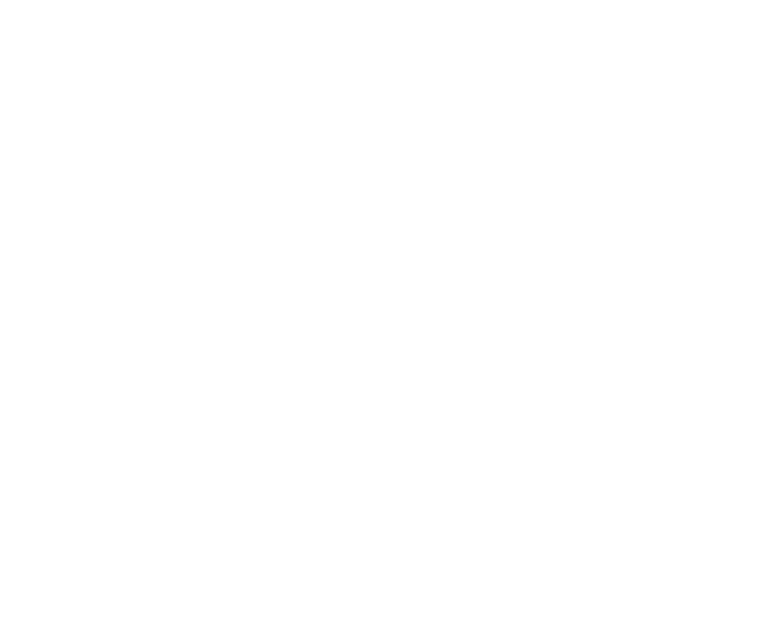
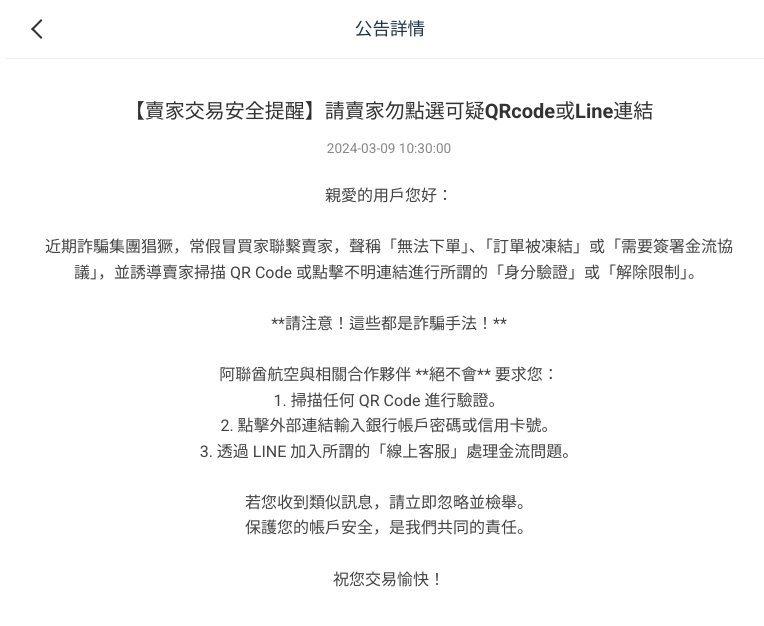
Before and after one commit to 13g7895123/bonus.ecommerce, a Vue app in the folder frontend/: page /announcement/1 in a window 1280 px wide. Before the commit this address had no page. Shown: the top 626 px of the page, without its empty margins (251-1015 px from the left). Built offline with nearby package versions, Linux system fonts and the light colour scheme; a web font is replaced by a local one.

Commit message:
feat: 新增公告詳情頁面及公告列表，改善使用者體驗

```diff
--- a/frontend/src/App.vue
+++ b/frontend/src/App.vue
@@ -38,9 +38,9 @@
 const isSkywardsPage = computed(() => route.path === '/skywards')
 
 const announcements = ref([
-  { id: 1, date: '2024-03-09', title: '阿聯酋航空最新航班資訊公告' },
-  { id: 2, date: '2024-03-08', title: 'Skywards 集哩程計畫更新提醒' },
-  { id: 3, date: '2024-03-05', title: '全球機場貴賓室服務調整通知' },
+  { id: 1, date: '2024-03-09 10:30:00', title: '【賣家交易安全提醒】請賣家勿點選可疑QRcode或Line連結' },
+  { id: 2, date: '2024-03-08 14:15:20', title: 'Skywards 集哩程計畫更新提醒' },
+  { id: 3, date: '2024-03-05 09:45:10', title: '全球機場貴賓室服務調整通知' },
 ])
 
 const toggleMenu = () => {
@@ -120,9 +120,10 @@
                   <li><a href="#">英文</a></li>
                 </ul>
                 <div v-if="activeMenu === 'news'" class="announcements-page">
-                  <div v-for="news in announcements" :key="news.id" class="news-card">
+                  <div v-for="news in announcements" :key="news.id" class="news-card" @click="router.push(`/announcement/${news.id}`)">
+
+                    <h3 class="news-title">{{ news.title }}</h3>
                     <p class="news-date">{{ news.date }}</p>
-                    <h3 class="news-title">{{ news.title }}</h3>
                   </div>
                 </div>
               </div>
@@ -476,4 +477,40 @@
 .fade-enter-from, .fade-leave-to {
   opacity: 0;
 }
+
+/* 公告樣式調整 */
+.announcements-page {
+  background-color: #fff;
+}
+
+.news-card {
+  padding: 1.25rem 1.5rem;
+  border-bottom: 1px solid #ddd;
+  background-color: #ffffff;
+  display: flex;
+  flex-direction: column;
+  align-items: flex-start; /* Left align */
+  cursor: pointer;
+  transition: background-color 0.2s;
+}
+
+.news-card:hover {
+  background-color: #f9f9f9;
+}
+
+.news-title {
+  font-size: 1.1rem;
+  font-weight: 500;
+  margin: 0 0 0.5rem 0;
+  color: #333;
+  line-height: 1.4;
+  text-align: left;
+}
+
+.news-date {
+  font-size: 0.8rem;
+  color: #999; /* Grey color */
+  margin: 0;
+  align-self: flex-start;
+}
 </style>
--- a/frontend/src/router/index.js
+++ b/frontend/src/router/index.js
@@ -17,12 +17,18 @@
 import WithdrawalApply from '../views/WithdrawalApply.vue'
 import MyMail from '../views/MyMail.vue'
 import MileageRewards from '../views/MileageRewards.vue'
+import AnnouncementDetail from '../views/AnnouncementDetail.vue'
 
 const routes = [
   {
     path: '/',
     name: 'Home',
     component: Home
+  },
+  {
+    path: '/announcement/:id',
+    name: 'AnnouncementDetail',
+    component: AnnouncementDetail
   },
   {
     path: '/login',
--- /dev/null
+++ b/frontend/src/views/AnnouncementDetail.vue
@@ -0,0 +1,132 @@
+<script setup>
+import { computed } from 'vue'
+import { useRoute, useRouter } from 'vue-router'
+import PageHeader from '../components/PageHeader.vue'
+
+const route = useRoute()
+const router = useRouter()
+const id = computed(() => route.params.id)
+
+// 返回上一頁功能 (如果沒有上一頁，則返回首頁)
+const goBack = () => {
+    // 檢查是否有歷史紀錄，或簡單地回首頁。
+    // 因為這裡是詳情頁，通常從選單進來，返回首頁較合理，
+    // 但因為 PageHeader 直接使用 router-link to="/"，這裡不需要額外邏輯。
+    // 但是 PageHeader 的 backTo prop 是 required? No, default ''.
+    // 不過在 AnnouncementDetail.vue 中我寫了 backTo="/"。
+}
+
+const announcements = [
+  {
+    id: 1,
+    date: '2024-03-09 10:30:00',
+    title: '【賣家交易安全提醒】請賣家勿點選可疑QRcode或Line連結',
+    content: `親愛的用戶您好：
+
+近期詐騙集團猖獗，常假冒買家聯繫賣家，聲稱「無法下單」、「訂單被凍結」或「需要簽署金流協議」，並誘導賣家掃描 QR Code 或點擊不明連結進行所謂的「身分驗證」或「解除限制」。
+
+**請注意！這些都是詐騙手法！**
+
+阿聯酋航空與相關合作夥伴 **絕不會** 要求您：
+1. 掃描任何 QR Code 進行驗證。
+2. 點擊外部連結輸入銀行帳戶密碼或信用卡號。
+3. 透過 LINE 加入所謂的「線上客服」處理金流問題。
+
+若您收到類似訊息，請立即忽略並檢舉。
+保護您的帳戶安全，是我們共同的責任。
+
+祝您交易愉快！`
+  },
+  {
+    id: 2,
+    date: '2024-03-08 14:15:20',
+    title: 'Skywards 集哩程計畫更新提醒',
+    content: `親愛的 Skywards 會員您好：
+
+感謝您長期以來的支持。我們不斷致力於優化您的飛行體驗。
+
+自 2024 年 4 月 1 日起，Skywards 集哩程計畫將進行以下調整：
+- 搭乘經濟艙 Flex Plus 票價的哩程累積比例將提升至 125%。
+- 銀卡會員現在可以在杜拜機使用專屬報到櫃檯。
+- 新增更多哩程兌換合作夥伴，包含多家頂級飯店與租車服務。
+
+詳細的更新條款，請參閱我們的官方網站或是會員手冊。
+我們期待在雲端與您相遇。`
+  },
+  {
+    id: 3,
+    date: '2024-03-05 09:45:10',
+    title: '全球機場貴賓室服務調整通知',
+    content: `貴賓室服務公告：
+
+為了提供更舒適的休憩空間，以下機場的阿聯酋航空貴賓室將進行整修工程：
+- 倫敦希斯洛機場 (LHR) - 預計工期：2024/4/1 - 2024/6/30
+- 紐約甘迺迪機場 (JFK) - 預計工期：2024/5/15 - 2024/7/15
+
+施工期間，部分區域將暫停開放。我們已安排鄰近的合作貴賓室供您使用，請洽詢現場地勤人員。
+造成您的不便，敬請見諒。`
+  },
+]
+
+const news = computed(() => announcements.find(n => n.id == id.value))
+
+</script>
+
+<template>
+  <div class="announcement-detail-page">
+    <!-- 使用 PageHeader，backTo 設為首頁 '/' -->
+    <PageHeader title="公告詳情" backTo="/" />
+
+    <div v-if="news" class="content-container">
+      <h1 class="news-title">{{ news.title }}</h1>
+      <p class="news-date">{{ news.date }}</p>
+      <div class="news-body">
+        <template v-for="(line, index) in news.content.split('\n')" :key="index">
+          {{ line }}
+          <br />
+        </template>
+      </div>
+    </div>
+    <div v-else class="content-container not-found">
+      <p>找不到該公告。</p>
+    </div>
+  </div>
+</template>
+
+<style scoped>
+.announcement-detail-page {
+  background-color: #fff;
+  min-height: 100vh;
+}
+
+.content-container {
+  padding: 1.5rem;
+}
+
+.news-title {
+  font-size: 1.25rem;
+  font-weight: 700;
+  margin-bottom: 0.5rem;
+  line-height: 1.4;
+  color: #333;
+}
+
+.news-date {
+  font-size: 0.85rem;
+  color: #888;
+  margin-bottom: 1.5rem;
+}
+
+.news-body {
+  font-size: 1rem;
+  line-height: 1.6;
+  color: #444;
+  word-wrap: break-word; /* 處理長單字換行 */
+}
+
+.not-found {
+    text-align: center;
+    color: #888;
+    margin-top: 2rem;
+}
+</style>
```
